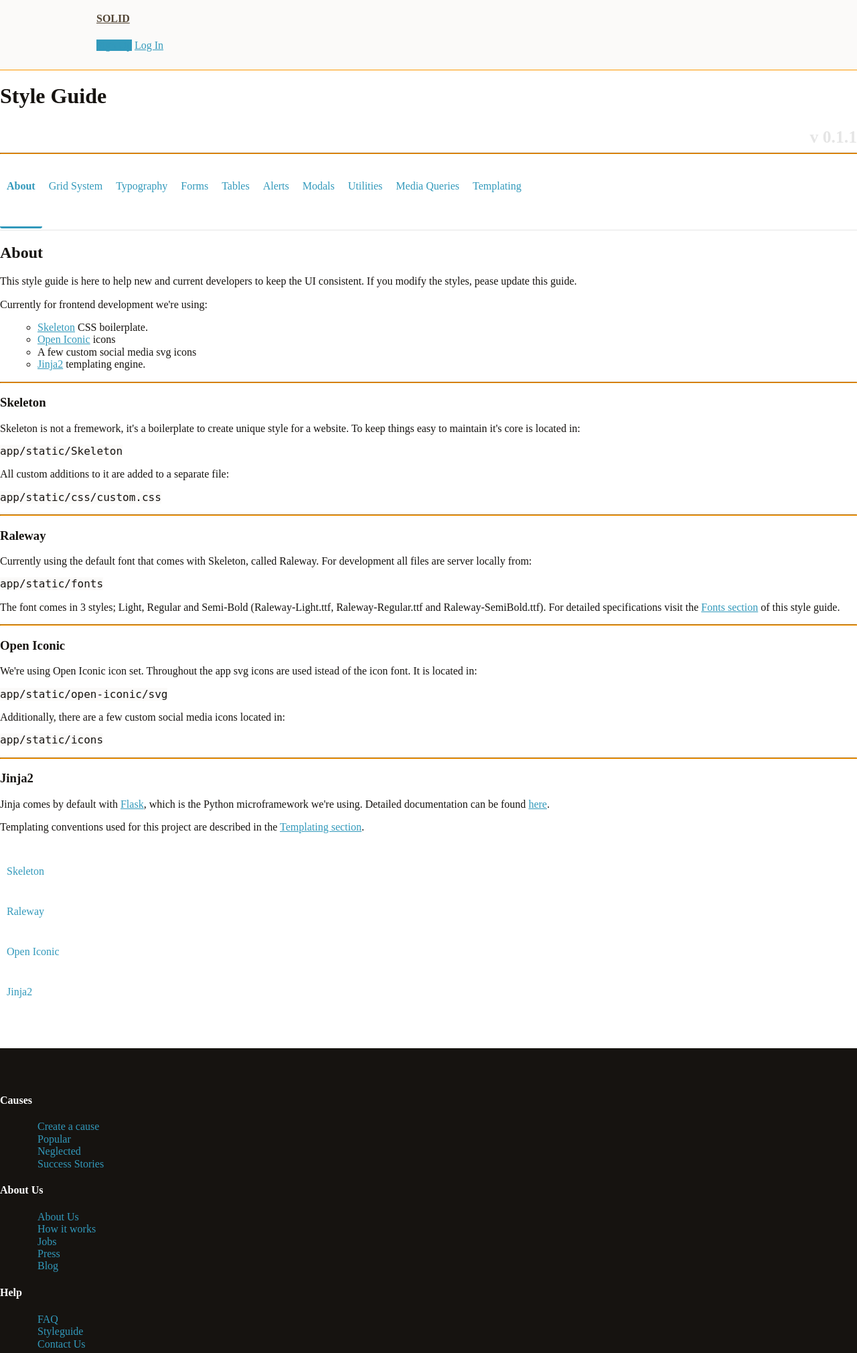
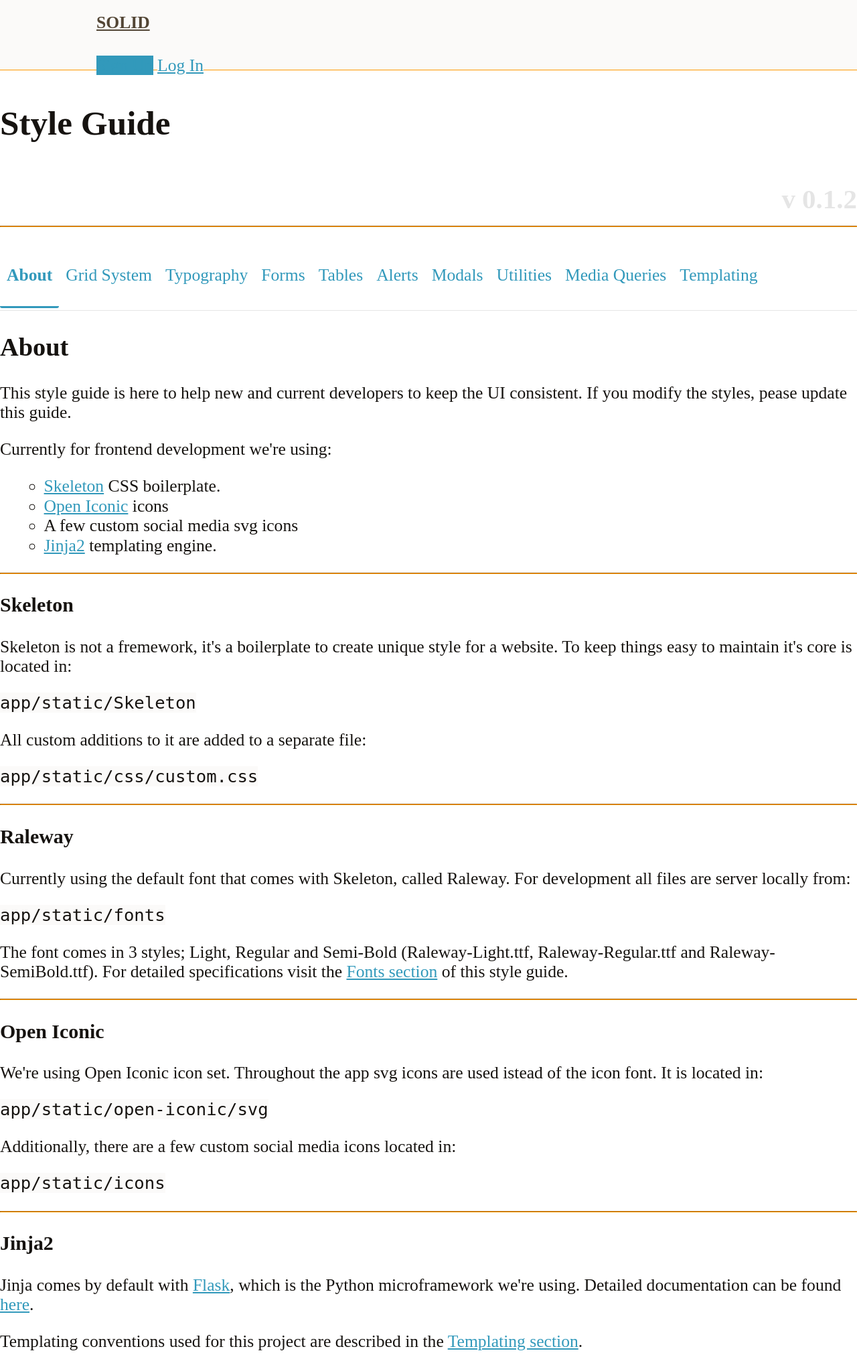
Before and after one commit to bananana/solid, a Flask app: page /styleguide in a window 1280 px wide. Shown: the top 2020 px of the page at 67% size. Run offline with Flask 2, Linux system fonts and the light colour scheme; parts of the project's set-up code (start-up, migrations or seed data) failed here and were passed over; some libraries are stand-ins or nearby versions.

Commit message:
Fixed styleguide layout, plus some minor styling changes

```diff
--- a/app/static/css/custom.css
+++ b/app/static/css/custom.css
@@ -51,8 +51,10 @@
 –––––––––––––––––––––––––––––––––––––––––––––––––– */
 html, body {
     height: 100%;
+    text-rendering: optimizeLegibility;
 }
 body {
+    font-size: 1.6rem;
     color: #161310;
     padding-top: 6.5rem;
 }
@@ -75,10 +77,8 @@ a:hover {
 /* Alerts
 –––––––––––––––––––––––––––––––––––––––––––––––––– */
 .flash {
-    /*
     border: 1px solid;
-    border-radius: 4px;
-    */
+    /* border-radius: 4px; */
     display: block;
     padding: 15px;
     margin-bottom: 20px;
@@ -343,6 +343,7 @@ h2 span {
     line-height: 1.8;
     height: 2.5rem;
     text-decoration: none;
+    font-size: 1.5rem;
 }
 .nav-tabs > li > a:hover
 .nav-stacked > li > a:hover {
--- a/app/styleguide/constants.py
+++ b/app/styleguide/constants.py
@@ -1,2 +1,2 @@
 TITLE = 'Style Guide'
-VERSION = '0.1.1'
+VERSION = '0.1.2'
--- a/app/templates/helpers/styleguide.html
+++ b/app/templates/helpers/styleguide.html
@@ -1,8 +1,8 @@
 {% macro render_header(title, version) %}
 <div class="eight columns">
-    <h1 class="u-remove-margin-bottom">{{ title }}</h1>
+    <h1 class="u-remove-margin-bottom u-add-margin-top">{{ title }}</h1>
 </div>
 <div class="four columns">
-    <h1 class="u-remove-margin-bottom u-text-right"><small>v {{ version }}</small></h1>
+    <h1 class="u-remove-margin-bottom u-add-margin-top u-text-right"><small>v {{ version }}</small></h1>
 </div>
 {% endmacro %}
--- a/app/templates/styleguide/alerts.html
+++ b/app/templates/styleguide/alerts.html
@@ -7,6 +7,7 @@
 {% block content %}
 {% from "helpers/navigation.html" import render_styleguide_nav, render_scrollspy %}
 {% from "helpers/styleguide.html" import render_header %}
+<div class="container">
     <div class="row">
         {{ render_header(title, version) }}
     </div>
@@ -35,4 +36,5 @@
         </div>
 
     </div>
+</div>
 {% endblock %}
--- a/app/templates/styleguide/forms.html
+++ b/app/templates/styleguide/forms.html
@@ -17,6 +17,7 @@ $(document).ready(function() {
 {% block content %}
 {% from "helpers/navigation.html" import render_styleguide_nav, render_scrollspy %}
 {% from "helpers/styleguide.html" import render_header %}
+<div class="container">
     <div class="row">
         {{ render_header(title, version) }}
     </div>
@@ -328,4 +329,5 @@ $(document).ready(function() {
         </div>
 
     </div>
+</div>
 {% endblock %}
--- a/app/templates/styleguide/grid_system.html
+++ b/app/templates/styleguide/grid_system.html
@@ -20,6 +20,7 @@
 {% block content %}
 {% from "helpers/navigation.html" import render_styleguide_nav, render_scrollspy %}
 {% from "helpers/styleguide.html" import render_header %}
+<div class="container">
     <div class="row">
         {{ render_header(title, version) }}
     </div>
@@ -179,4 +180,5 @@
         </div>
 
     </div>
+</div>
 {% endblock %}
--- a/app/templates/styleguide/index.html
+++ b/app/templates/styleguide/index.html
@@ -8,6 +8,7 @@
 {% block content %}
 {% from "helpers/navigation.html" import render_styleguide_nav, render_scrollspy %}
 {% from "helpers/styleguide.html" import render_header %}
+<div class="container">
     <div class="row">
         {{ render_header(title, version) }}
     </div>
@@ -62,4 +63,5 @@
         </div>
 
     </div>
+</div>
 {% endblock %}
--- a/app/templates/styleguide/media_queries.html
+++ b/app/templates/styleguide/media_queries.html
@@ -7,6 +7,7 @@
 {% block content %}
 {% from "helpers/navigation.html" import render_styleguide_nav, render_scrollspy %}
 {% from "helpers/styleguide.html" import render_header %}
+<div class="container">
     <div class="row">
         {{ render_header(title, version) }}
     </div>
@@ -55,4 +56,5 @@
             </table>
         </div>
     </div>
+</div>
 {% endblock %}
--- a/app/templates/styleguide/modals.html
+++ b/app/templates/styleguide/modals.html
@@ -9,6 +9,7 @@
 {% from "helpers/navigation.html" import render_styleguide_nav, render_scrollspy %}
 {% from "helpers/styleguide.html" import render_header %}
 {% from "helpers/modals.html" import render_modal %}
+<div class="container">
     <div class="row">
         {{ render_header(title, version) }}
     </div>
@@ -46,4 +47,5 @@
 
         </div>
     </div>
+</div>
 {% endblock %}
--- a/app/templates/styleguide/tables.html
+++ b/app/templates/styleguide/tables.html
@@ -7,6 +7,7 @@
 {% block content %}
 {% from "helpers/navigation.html" import render_styleguide_nav, render_scrollspy %}
 {% from "helpers/styleguide.html" import render_header %}
+<div class="container">
     <div class="row">
         {{ render_header(title, version) }}
     </div>
@@ -79,4 +80,5 @@
         </div>
 
     </div>
+<div>
 {% endblock %}
--- a/app/templates/styleguide/templating.html
+++ b/app/templates/styleguide/templating.html
@@ -8,6 +8,7 @@
 {% block content %}
 {% from "helpers/navigation.html" import render_styleguide_nav, render_scrollspy %}
 {% from "helpers/styleguide.html" import render_header %}
+<div class="container">
     <div class="row">
         {{ render_header(title, version) }}
     </div>
@@ -216,4 +217,5 @@ def some_view():
         </div>
 
     </div>
+</div>
 {% endblock %}
--- a/app/templates/styleguide/typography.html
+++ b/app/templates/styleguide/typography.html
@@ -8,6 +8,7 @@
 {% block content %}
 {% from "helpers/navigation.html" import render_styleguide_nav, render_scrollspy %}
 {% from "helpers/styleguide.html" import render_header %}
+<div class="container">
     <div class="row">
         {{ render_header(title, version) }}
     </div>
@@ -245,8 +246,7 @@ A et tenetur at non quo vitae eveniet. [...]&lt;/p&gt;</pre>
 
 &lt;!-- Jinja template example --&gt;
 {&amp;#37; set some_variable = "some_value" &amp;#37;}
-{&amp;#123; block content &amp;#125;}
-</pre>
+{&amp;#123; block content &amp;#125;}</pre>
                 </div>
             </div>
 
@@ -257,4 +257,5 @@ A et tenetur at non quo vitae eveniet. [...]&lt;/p&gt;</pre>
         </div>
 
     </div>
+</div>
 {% endblock %}
--- a/app/templates/styleguide/utilities.html
+++ b/app/templates/styleguide/utilities.html
@@ -7,6 +7,7 @@
 {% block content %}
 {% from "helpers/navigation.html" import render_styleguide_nav, render_scrollspy %}
 {% from "helpers/styleguide.html" import render_header %}
+<div class="container">
     <div class="row">
         {{ render_header(title, version) }}
     </div>
@@ -88,4 +89,5 @@
         </div>
 
     </div>
+</div>
 {% endblock %}
```
Lines whose indentation alone changed are shown as unchanged.
